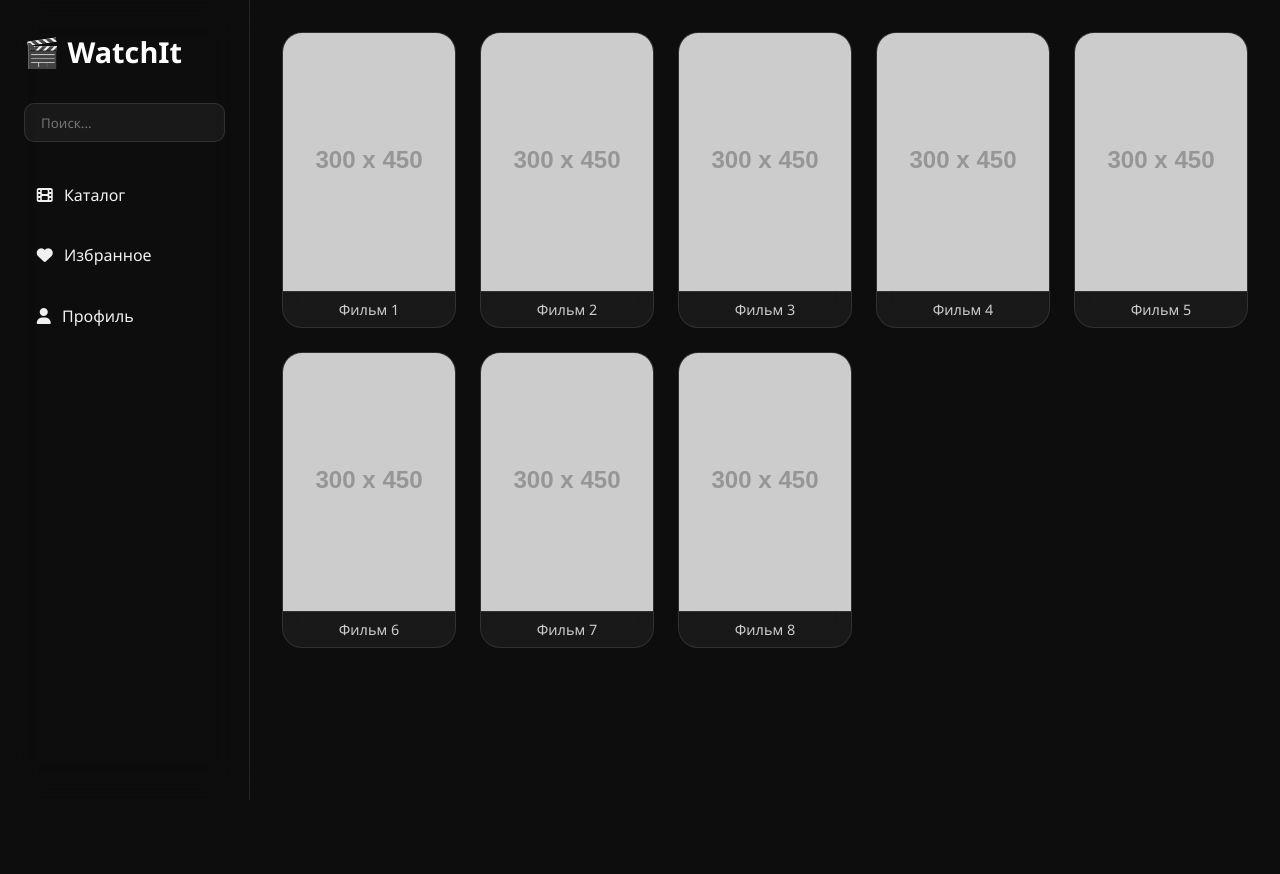
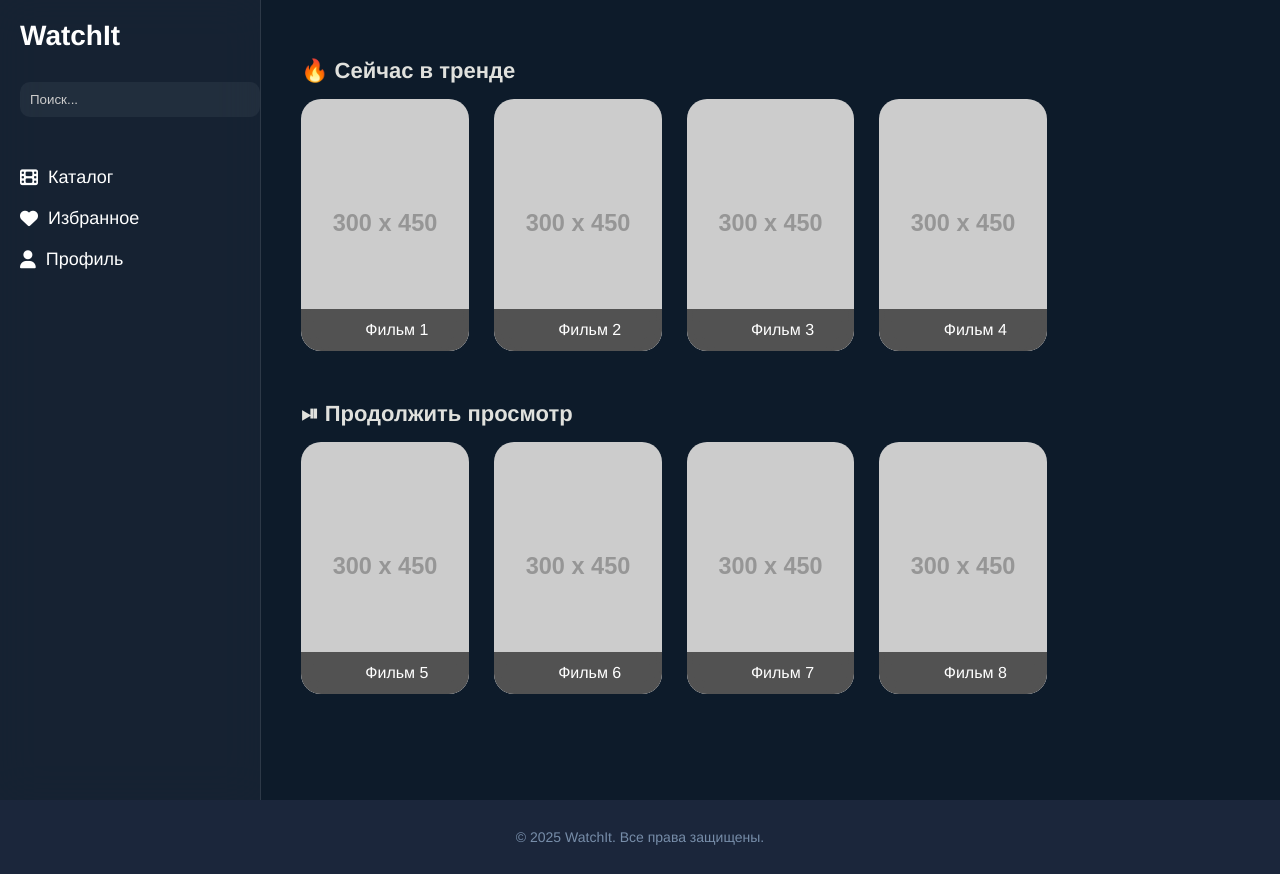
Before and after one commit to killapoper/watchit, a Flask app: page / in a window 1280 px wide. Before the commit the page ends 800 px from the top, so only its background shows below. Run offline with Flask 3, Linux system fonts and the light colour scheme; grey boxes labelled with a size stand in for pictures from a placeholder-image service; parts of the project's set-up code (start-up, migrations or seed data) failed here and were passed over; some libraries are stand-ins or nearby versions.

Commit message:
Обновил сайт на Apple TV стиль

```diff
--- a/static/style.css
+++ b/static/style.css
@@ -1,135 +1,136 @@
-:root {
-  --background: #0d0d0d;
-  --glass: rgba(255, 255, 255, 0.05);
-  --text: #f0f0f0;
-  --border: rgba(255, 255, 255, 0.1);
-  --glow: rgba(255, 255, 255, 0.05);
-}
-
-* {
+body {
   margin: 0;
-  padding: 0;
-  box-sizing: border-box;
-  font-family: 'Segoe UI', sans-serif;
-}
-
-body {
-  background: var(--background);
-  color: var(--text);
-  display: flex;
-  height: 100vh;
-  overflow-x: hidden;
+  font-family: 'Helvetica Neue', sans-serif;
+  background: #0d1b2a;
+  color: white;
 }
 
 .container {
   display: flex;
-  width: 100%;
+  min-height: 100vh;
 }
 
 .sidebar {
-  width: 250px;
-  padding: 2rem 1.5rem;
-  display: flex;
-  flex-direction: column;
-  gap: 2rem;
-  border-right: 1px solid var(--border);
+  width: 220px;
+  padding: 20px;
+  background: rgba(29, 41, 57, 0.6);
   backdrop-filter: blur(20px);
+  border-right: 1px solid rgba(255, 255, 255, 0.1);
 }
 
 .logo {
-  font-size: 1.8rem;
-  font-weight: bold;
+  font-size: 28px;
+  font-weight: 600;
+  margin-bottom: 30px;
+}
+
+.search {
+  width: 100%;
+  padding: 10px;
+  background: rgba(255,255,255,0.05);
+  border: none;
+  border-radius: 10px;
+  margin-bottom: 30px;
   color: white;
 }
 
-.search {
-  padding: 0.6rem 1rem;
-  border-radius: 10px;
-  border: 1px solid var(--border);
-  background: rgba(255, 255, 255, 0.05);
-  color: var(--text);
-  outline: none;
+.search::placeholder {
+  color: #ccc;
 }
 
 nav ul {
   list-style: none;
-  display: flex;
-  flex-direction: column;
-  gap: 1.2rem;
+  padding: 0;
 }
 
 nav li {
+  margin: 20px 0;
   cursor: pointer;
+  font-size: 18px;
   display: flex;
   align-items: center;
-  gap: 0.7rem;
-  padding: 0.6rem 0.8rem;
-  border-radius: 10px;
-  transition: background 0.3s;
 }
 
-nav li:hover {
-  background: rgba(255, 255, 255, 0.1);
+nav i {
+  margin-right: 10px;
 }
 
 .content {
-  flex-grow: 1;
-  padding: 2rem;
-  overflow-y: auto;
+  flex: 1;
+  padding: 40px;
+}
+
+.section-title {
+  font-size: 22px;
+  margin-bottom: 15px;
+  color: #e0e1dd;
 }
 
 .film-grid {
   display: grid;
   grid-template-columns: repeat(auto-fill, minmax(160px, 1fr));
-  gap: 1.5rem;
+  gap: 25px;
+  margin-bottom: 50px;
 }
 
 .card {
-  background: var(--glass);
-  border: 1px solid var(--border);
+  position: relative;
+  background: rgba(255,255,255,0.05);
   border-radius: 20px;
   overflow: hidden;
   transition: transform 0.3s ease, box-shadow 0.3s ease;
-  cursor: pointer;
-  backdrop-filter: blur(10px);
-  display: flex;
-  flex-direction: column;
-  align-items: center;
+  backdrop-filter: blur(8px);
 }
 
 .card:hover {
   transform: scale(1.05);
-  box-shadow: 0 0 20px var(--glow);
+  box-shadow: 0 0 20px rgba(255, 255, 255, 0.15);
 }
 
 .card img {
   width: 100%;
-  border-bottom: 1px solid var(--border);
+  height: auto;
+  display: block;
 }
 
-.card span {
-  padding: 0.5rem;
-  font-size: 0.9rem;
-  color: #ccc;
+.card-info {
+  position: absolute;
+  bottom: 0;
+  width: 100%;
+  padding: 12px;
+  background: rgba(0, 0, 0, 0.6);
+  backdrop-filter: blur(6px);
+  text-align: center;
+  font-weight: 500;
+  font-size: 16px;
+}
+
+.footer {
+  background: #1b263b;
+  padding: 15px;
+  text-align: center;
+  font-size: 14px;
+  color: #778da9;
 }
 
 /* Responsive */
 @media (max-width: 768px) {
+  .container {
+    flex-direction: column;
+  }
+
   .sidebar {
-    display: none;
+    width: 100%;
+    display: flex;
+    justify-content: space-around;
+    padding: 10px 20px;
   }
 
   .content {
-    padding: 1rem;
+    padding: 20px;
   }
 
   .film-grid {
     grid-template-columns: repeat(3, 1fr);
   }
 }
-
-@media (max-width: 480px) {
-  .film-grid {
-    grid-template-columns: repeat(2, 1fr);
-  }
-}
--- a/templates/index.html
+++ b/templates/index.html
@@ -4,13 +4,13 @@
   <meta charset="UTF-8" />
   <meta name="viewport" content="width=device-width, initial-scale=1.0" />
   <title>WatchIt</title>
-  <link rel="stylesheet" href="style.css" />
+  <link rel="stylesheet" href="{{ url_for('static', filename='style.css') }}" />
   <script src="https://kit.fontawesome.com/a076d05399.js" crossorigin="anonymous"></script>
 </head>
 <body>
   <div class="container">
     <aside class="sidebar glass">
-      <div class="logo">🎬 WatchIt</div>
+      <div class="logo">WatchIt</div>
       <input type="text" placeholder="Поиск..." class="search" />
       <nav>
         <ul>
@@ -22,19 +22,32 @@
     </aside>
 
     <main class="content">
+      <h2 class="section-title">🔥 Сейчас в тренде</h2>
       <section class="film-grid">
-        <!-- Карточки -->
-        <div class="card"><img src="https://placehold.co/300x450" alt=""><span>Фильм 1</span></div>
-        <div class="card"><img src="https://placehold.co/300x450" alt=""><span>Фильм 2</span></div>
-        <div class="card"><img src="https://placehold.co/300x450" alt=""><span>Фильм 3</span></div>
-        <div class="card"><img src="https://placehold.co/300x450" alt=""><span>Фильм 4</span></div>
-        <div class="card"><img src="https://placehold.co/300x450" alt=""><span>Фильм 5</span></div>
-        <div class="card"><img src="https://placehold.co/300x450" alt=""><span>Фильм 6</span></div>
-        <div class="card"><img src="https://placehold.co/300x450" alt=""><span>Фильм 7</span></div>
-        <div class="card"><img src="https://placehold.co/300x450" alt=""><span>Фильм 8</span></div>
+        {% for i in range(1, 5) %}
+        <div class="card">
+          <img src="https://placehold.co/300x450?text=Movie+{{ i }}" alt="">
+          <div class="card-info"><span>Фильм {{ i }}</span></div>
+        </div>
+        {% endfor %}
+      </section>
+
+      <h2 class="section-title">⏯ Продолжить просмотр</h2>
+      <section class="film-grid">
+        {% for i in range(5, 9) %}
+        <div class="card">
+          <img src="https://placehold.co/300x450?text=Movie+{{ i }}" alt="">
+          <div class="card-info"><span>Фильм {{ i }}</span></div>
+        </div>
+        {% endfor %}
       </section>
     </main>
   </div>
-  <script src="script.js"></script>
+
+  <footer class="footer">
+    <p>&copy; 2025 WatchIt. Все права защищены.</p>
+  </footer>
+
+  <script src="{{ url_for('static', filename='script.js') }}"></script>
 </body>
 </html>
```
